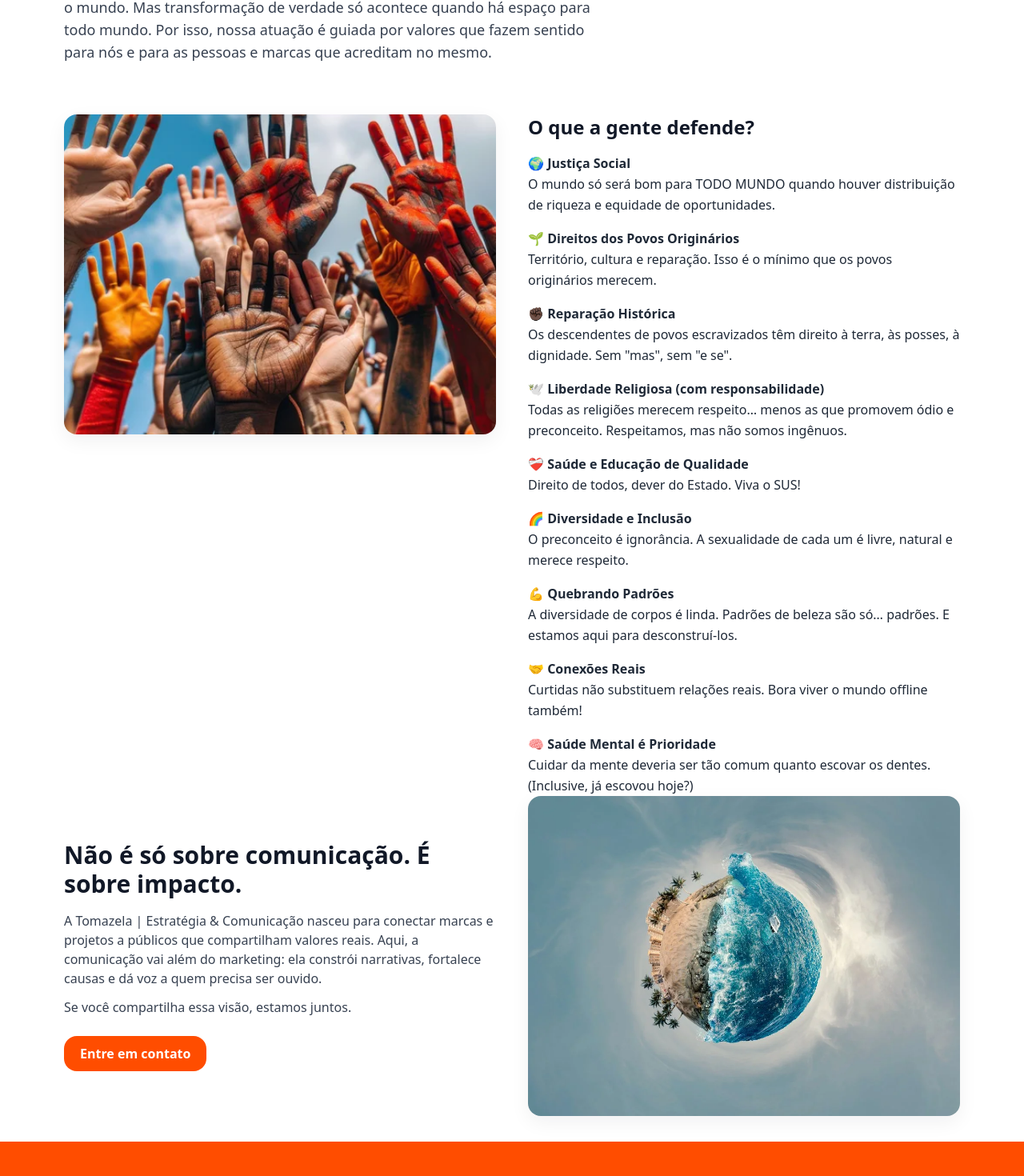
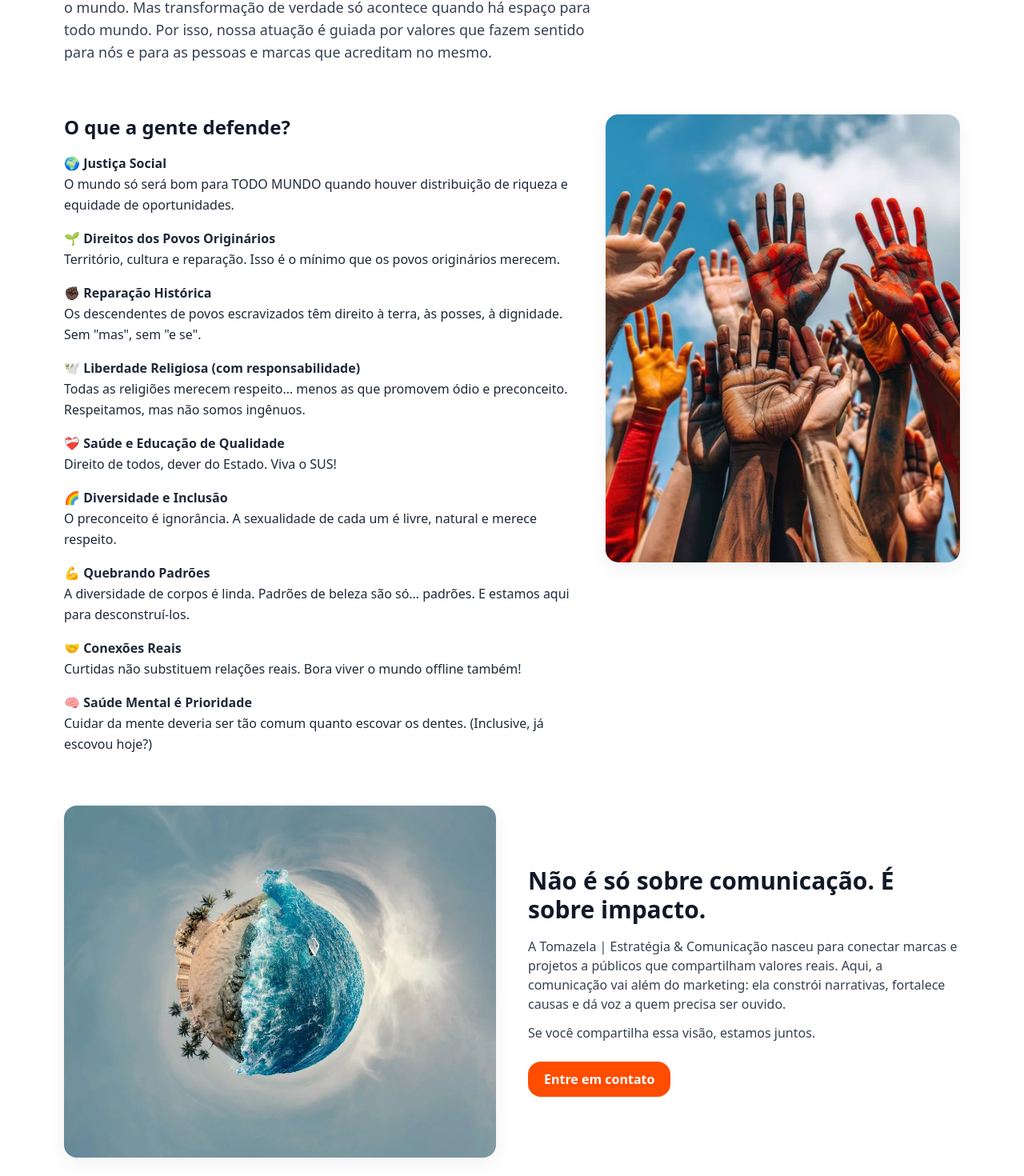
Before and after one commit to andretomazela-dev/manifesto, a Next.js app: page /manifesto in a window 1280 px wide. Shown: the part 356-1826 px from the top of the page at 80% size. Built offline with nearby package versions, Linux system fonts and the light colour scheme.

Commit message:
Update page.jsx

```diff
--- a/app/manifesto/page.jsx
+++ b/app/manifesto/page.jsx
@@ -27,82 +27,94 @@ export default function Manifesto() {
           </p>
         </section>
 
-        {/* Seção 1 – valores + foto mãos */}
-        <section className="container grid md:grid-cols-2 gap-10 items-start pb-6">
-          <div className="rounded-2xl overflow-hidden shadow-card">
-            <Image
-              src="/manifesto-hands.webp"
-              alt="Mãos erguidas representando diversidade e união"
-              width={900}
-              height={600}
-              className="w-full h-auto max-h-[400px] object-cover"
-              priority
-            />
-          </div>
-
-          <div>
+        {/* BLOCO 1 — Texto à ESQUERDA / Imagem à DIREITA */}
+        <section className="container grid md:grid-cols-12 gap-10 items-start">
+          {/* Texto */}
+          <div className="md:col-span-7 order-2 md:order-1">
             <h2 className="text-2xl font-bold mb-4">O que a gente defende?</h2>
             <ul className="space-y-4 text-gray-800 leading-relaxed">
               <li>
-                <strong>🌍 Justiça Social</strong>
-                <br />
+                <strong>🌍 Justiça Social</strong><br />
                 O mundo só será bom para TODO MUNDO quando houver distribuição
                 de riqueza e equidade de oportunidades.
               </li>
               <li>
-                <strong>🌱 Direitos dos Povos Originários</strong>
-                <br />
+                <strong>🌱 Direitos dos Povos Originários</strong><br />
                 Território, cultura e reparação. Isso é o mínimo que os povos
                 originários merecem.
               </li>
               <li>
-                <strong>✊🏿 Reparação Histórica</strong>
-                <br />
+                <strong>✊🏿 Reparação Histórica</strong><br />
                 Os descendentes de povos escravizados têm direito à terra, às
                 posses, à dignidade. Sem &quot;mas&quot;, sem &quot;e se&quot;.
               </li>
               <li>
-                <strong>🕊️ Liberdade Religiosa (com responsabilidade)</strong>
-                <br />
+                <strong>🕊️ Liberdade Religiosa (com responsabilidade)</strong><br />
                 Todas as religiões merecem respeito… menos as que promovem ódio
                 e preconceito. Respeitamos, mas não somos ingênuos.
               </li>
               <li>
-                <strong>❤️‍🩹 Saúde e Educação de Qualidade</strong>
-                <br />
+                <strong>❤️‍🩹 Saúde e Educação de Qualidade</strong><br />
                 Direito de todos, dever do Estado. Viva o SUS!
               </li>
               <li>
-                <strong>🌈 Diversidade e Inclusão</strong>
-                <br />
+                <strong>🌈 Diversidade e Inclusão</strong><br />
                 O preconceito é ignorância. A sexualidade de cada um é livre,
                 natural e merece respeito.
               </li>
               <li>
-                <strong>💪 Quebrando Padrões</strong>
-                <br />
+                <strong>💪 Quebrando Padrões</strong><br />
                 A diversidade de corpos é linda. Padrões de beleza são só…
                 padrões. E estamos aqui para desconstruí-los.
               </li>
               <li>
-                <strong>🤝 Conexões Reais</strong>
-                <br />
+                <strong>🤝 Conexões Reais</strong><br />
                 Curtidas não substituem relações reais. Bora viver o mundo
                 offline também!
               </li>
               <li>
-                <strong>🧠 Saúde Mental é Prioridade</strong>
-                <br />
+                <strong>🧠 Saúde Mental é Prioridade</strong><br />
                 Cuidar da mente deveria ser tão comum quanto escovar os dentes.
                 (Inclusive, já escovou hoje?)
               </li>
             </ul>
           </div>
+
+          {/* Imagem vertical (mãos) */}
+          <div className="md:col-span-5 order-1 md:order-2">
+            <div className="rounded-2xl overflow-hidden shadow-card relative h-[320px] md:h-[520px] lg:h-[560px]">
+              <Image
+                src="/manifesto-hands.webp"
+                alt="Mãos erguidas representando diversidade e união"
+                fill
+                sizes="(min-width: 1024px) 40vw, 100vw"
+                className="object-cover"
+                priority
+              />
+            </div>
+          </div>
         </section>
 
-        {/* Seção 2 – impacto + foto planeta */}
-        <section className="container grid md:grid-cols-2 gap-10 items-center py-10">
-          <div>
+        {/* espaço entre blocos */}
+        <div className="container mt-12 md:mt-16" />
+
+        {/* BLOCO 2 — Imagem à ESQUERDA / Texto à DIREITA */}
+        <section className="container grid md:grid-cols-12 gap-10 items-center">
+          {/* Imagem (planeta) */}
+          <div className="md:col-span-6">
+            <div className="rounded-2xl overflow-hidden shadow-card relative h-[340px] md:h-[420px] lg:h-[440px]">
+              <Image
+                src="/manifesto-planet.webp"
+                alt="Planeta criativo simbolizando um mundo conectado"
+                fill
+                sizes="(min-width: 1024px) 45vw, 100vw"
+                className="object-cover"
+              />
+            </div>
+          </div>
+
+          {/* Texto */}
+          <div className="md:col-span-6">
             <h2 className="text-2xl md:text-3xl font-bold leading-tight">
               Não é só sobre comunicação. É sobre impacto.
             </h2>
@@ -122,20 +134,10 @@ export default function Manifesto() {
               Entre em contato
             </Link>
           </div>
-
-          <div className="rounded-2xl overflow-hidden shadow-card">
-            <Image
-              src="/manifesto-planet.webp"
-              alt="Planeta criativo simbolizando um mundo conectado"
-              width={900}
-              height={600}
-              className="w-full h-auto max-h-[400px] object-cover"
-            />
-          </div>
         </section>
 
         {/* respiro antes do footer */}
-        <div className="h-6 md:h-8" />
+        <div className="h-10 md:h-12" />
       </main>
 
       <Footer />
```
